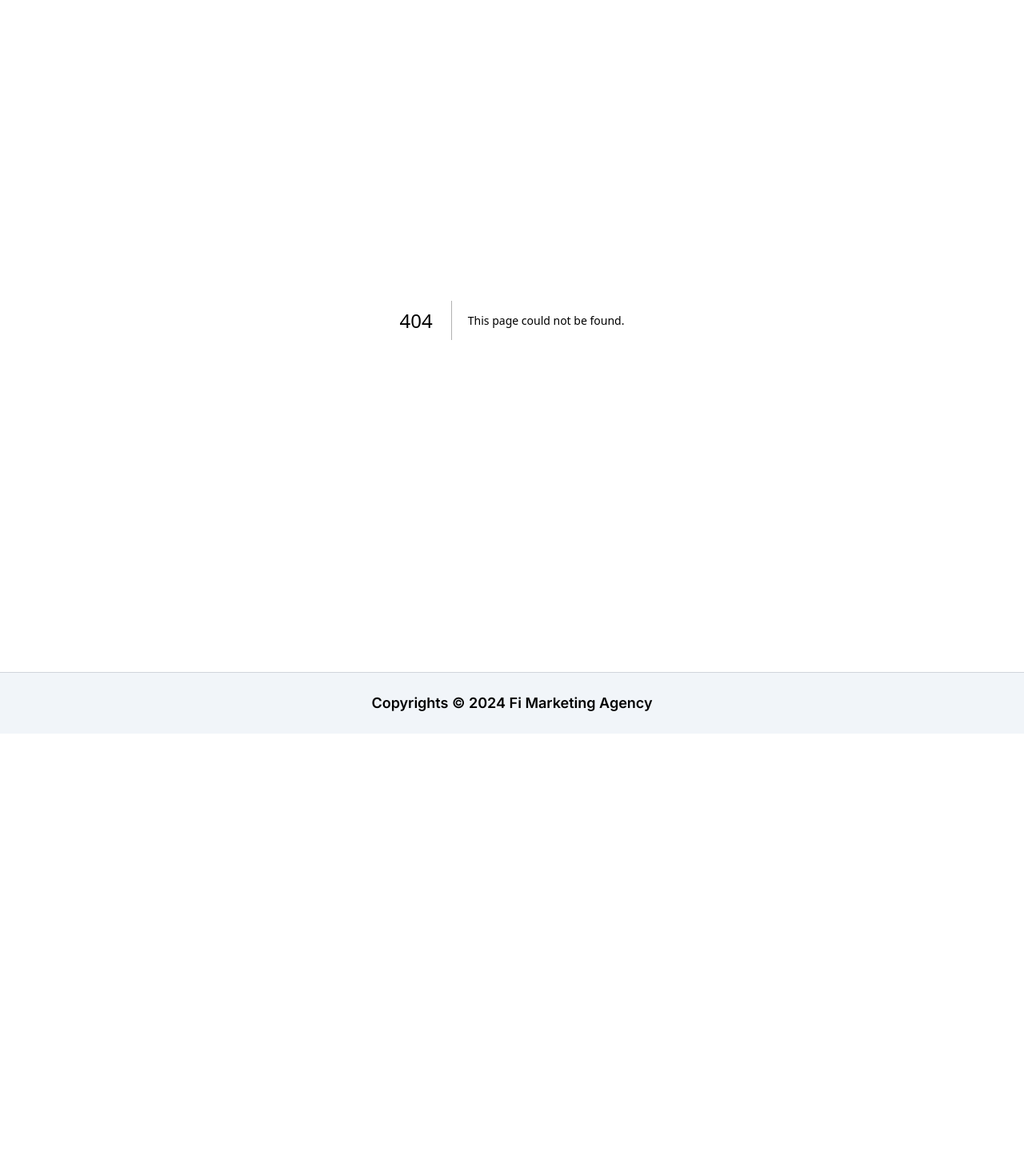
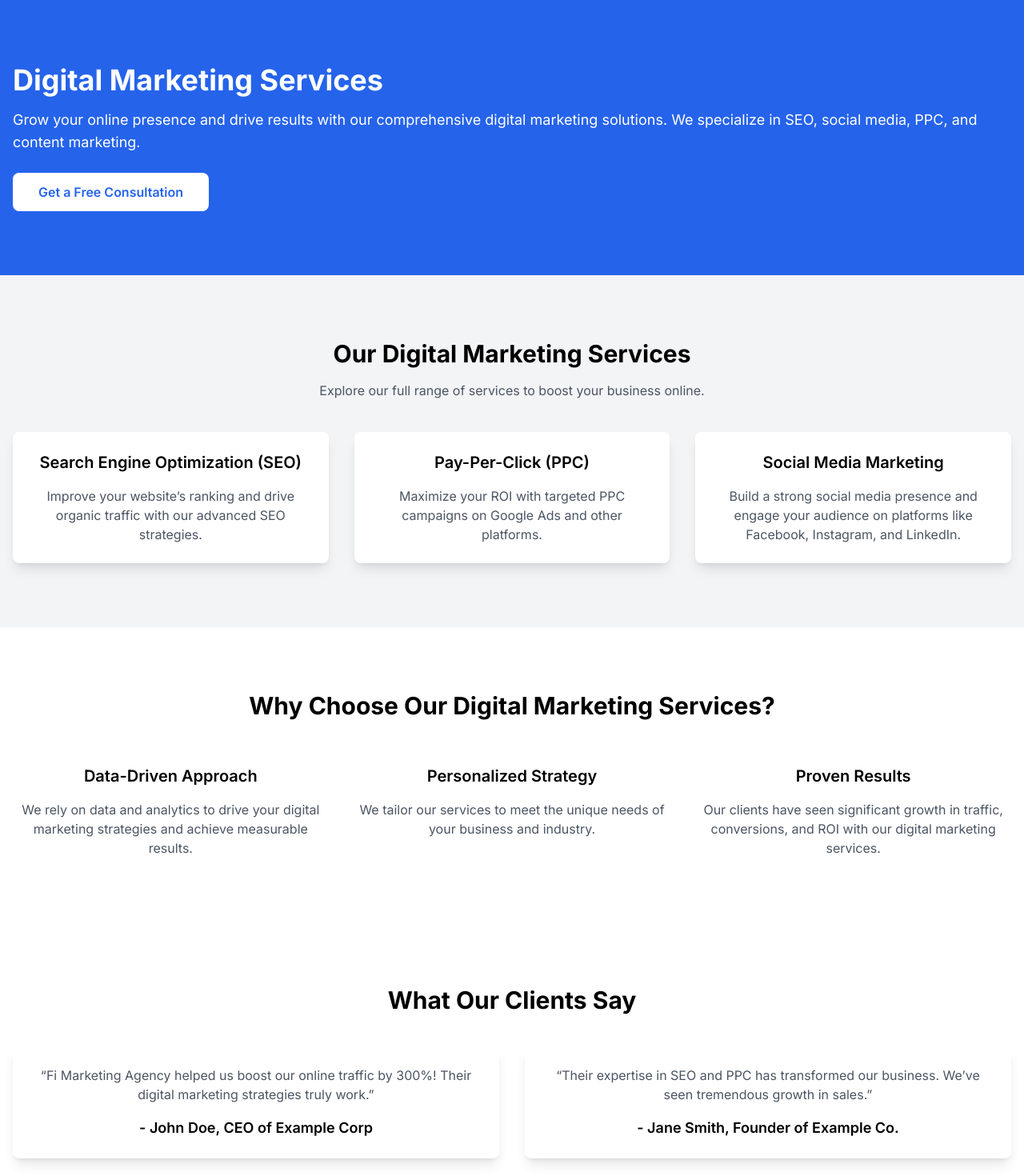
Before and after one commit to hamzaq453/fi-agency, a Next.js app: page /dm in a window 1280 px wide. Before the commit this address had no page. Shown: the top 1470 px of the page at 80% size. Before the commit the page ends 917 px from the top, so only its background shows below. Built offline with nearby package versions, Linux system fonts and the light colour scheme.

Commit message:
dm detail page, footer

```diff
--- a/src/app/components/Footer.tsx
+++ b/src/app/components/Footer.tsx
@@ -4,7 +4,7 @@ export default function Footer() {
   return (
     <footer className="bg-slate-100 text-black py-6 mt-10 border-t border-gray-300 shadow-lg">
       <div className="container mx-auto text-center ">
-        <p className="text-lg font-semibold">Copyrights &copy; {new Date().getFullYear()} Fi Marketing Agency</p>
+        <p className="text-lg font-semibold">Copyrights &copy; {new Date().getFullYear()} FI Marketing Agency</p>
 
       </div>
     </footer>
--- /dev/null
+++ b/src/app/components/Quicklinks.tsx
@@ -0,0 +1,93 @@
+import React from "react";
+import Image from "next/image";
+import { FaTwitter, FaFacebook, FaInstagram, FaLinkedin, FaWhatsapp } from "react-icons/fa";
+import Link from "next/link";
+
+function Footer() {
+  return (
+    <footer className="flex lg:flex-row flex-col py-20 gap-10 ml-8">
+      {/* one */}
+      <div className="flex flex-col flex-1 gap-5">
+        <h1 className="font-bold text-2xl">FI Marketing Agency</h1>
+        {/* <Image
+          src="/Logo.png"
+          alt="Picture of the author"
+          width={150}
+          height={150}
+          className=""
+        /> */}
+
+        <p className="leading-7  [&:not(:first-child)]:mt-0 mb-4">
+        A full-service marketing agency dedicated to growing brands and providing innovative marketing solutions.
+        </p>
+
+        <div className="flex flex-row gap-5">
+        <Link href="https://www.instagram.com/fi_marketing_agency?utm_source=ig_web_button_share_sheet&igsh=ZDNlZDc0MzIxNw==" target="_blank" className="flex flex-col items-center">
+        <div className="bg-gray-200 rounded-lg h-10 w-10 flex justify-center items-center">
+          <FaInstagram className="h-6 w-6" />
+        </div>
+        </Link>
+        <Link href="https://wa.me/923204619431" className="flex flex-col items-center" target="_blank">
+        <div className="bg-gray-200 rounded-lg h-10 w-10 flex justify-center items-center">
+          <FaWhatsapp className="h-6 w-6" />
+        </div>
+          </Link>
+
+          <Link href="https://www.linkedin.com/company/fi-marketing-agency/" target="_blank">
+        <div className="bg-gray-200 rounded-lg h-10 w-10 flex justify-center items-center">
+          <FaLinkedin className="h-6 w-6" />
+        </div>
+        </Link>
+      </div>
+
+        </div>
+
+
+
+      {/* two */}
+      <div className="flex-1">
+        <ul className="ml-6  [&>li]:mt-2 flex flex-col gap-2">
+        <li className="text-xl font-bold">Company</li>
+        <li>About</li>
+        <li>Terms of Use</li>
+        <li>Privacy Policy</li>
+      </ul>
+      </div>
+
+      {/* three */}
+      <div className="flex-1">
+        <ul className="ml-6  [&>li]:mt-2 flex flex-col gap-2">
+        <li className="text-xl font-bold">Support</li>
+        <li>Lifetime Support</li>
+        <li>24h Chat Service</li>
+      </ul>
+      </div>
+
+      {/* FOur */}
+      <div className="flex-1">
+        <ul className="ml-6  [&>li]:mt-2 flex flex-col gap-2">
+        <li className="text-xl font-bold">Contact</li>
+        <li>
+          <Link href="https://wa.me/923204619431" className=" hover:text-gray-900" target="_blank">
+          Whatsapp
+          </Link>
+        </li>
+        <li>
+          <Link href="mailto:fimarketingagency01@gmail.com">
+          Gmail
+          </Link>
+        </li>
+        <li>
+          <Link href="https://www.instagram.com/fi_marketing_agency?utm_source=ig_web_button_share_sheet&igsh=ZDNlZDc0MzIxNw==" target="_blank">
+          Instagram
+          </Link>
+        </li>
+      </ul>
+      </div>
+
+    </footer>
+
+  );
+}
+
+export default Footer;
--- a/src/app/components/Services.tsx
+++ b/src/app/components/Services.tsx
@@ -5,6 +5,7 @@ import WebDevelopmentIcon from '../../../public/WEBDEV.png';
 import GraphicDesigningIcon from '../../../public/GD.png';
 import SocialMediaManagementIcon from '../../../public/SMM.png';
 import VideoAdsIcon from '../../../public/VideoAds.jpg'
+import Link from 'next/link';
 
 export default function Services() {
     const services = [
@@ -12,7 +13,7 @@ export default function Services() {
             title: 'Digital Marketing',
             description: 'Boost your online presence with our expert digital marketing strategies.',
             icon: DigitalMarketingIcon,
-            link: "/dmdetails"
+            link: "/dm"
         },
         {
             title: 'Web Development',
@@ -55,9 +56,9 @@ export default function Services() {
                             </div>
                             <h3 className="text-2xl font-semibold text-gray-900 mb-4">{service.title}</h3>
                             <p className="text-gray-700 mb-4">{service.description}</p>
-                            {/* <Link href={service.link}>
+                            <Link href={service.link}>
                                 <p className="text-red-500 font-bold transition-colors hover:text-red-700">Learn More</p>
-                            </Link> */}
+                            </Link>
                         </div>
                     ))}
                 </div>
--- /dev/null
+++ b/src/app/dm/page.tsx
@@ -0,0 +1,138 @@
+"use client"
+
+import { Button } from '@/components/ui/button';
+import Head from 'next/head';
+import QuoteFormModal from '../components/QuoteFormModal';
+import { useState } from 'react';
+
+export default function DMPage() {
+  const [isModalOpen, setIsModalOpen] = useState(false);
+
+  const openModal = () => {
+    setIsModalOpen(true);
+  };
+
+  const closeModal = () => {
+    setIsModalOpen(false);
+  };
+
+  return (
+    <div>
+      <Head>
+        <title>Digital Marketing Services | Fi Marketing Agency</title>
+        <meta
+          name="description"
+          content="Boost your business with our tailored digital marketing services, including SEO, PPC, Social Media Marketing, and more. Contact us today!"
+        />
+      </Head>
+
+      {/* Hero Section */}
+      <section className="bg-blue-600 text-white py-20">
+        <div className="container mx-auto px-4">
+          <h1 className="text-4xl font-bold">Digital Marketing Services</h1>
+          <p className="mt-4 text-lg">
+            Grow your online presence and drive results with our comprehensive digital marketing solutions. We specialize in SEO, social media, PPC, and content marketing.
+          </p>
+          <a href="#contact" className="mt-6 inline-block bg-white text-blue-600 font-semibold py-3 px-8 rounded-lg">
+            Get a Free Consultation
+          </a>
+        </div>
+      </section>
+
+      {/* Services Offered Section */}
+      <section className="py-20 bg-gray-100">
+        <div className="container mx-auto px-4 text-center">
+          <h2 className="text-3xl font-bold">Our Digital Marketing Services</h2>
+          <p className="mt-4 text-gray-600">
+            Explore our full range of services to boost your business online.
+          </p>
+          <div className="mt-10 grid grid-cols-1 md:grid-cols-3 gap-8">
+            <div className="bg-white shadow-lg p-6 rounded-lg">
+              <h3 className="text-xl font-semibold">Search Engine Optimization (SEO)</h3>
+              <p className="mt-4 text-gray-600">
+                Improve your website’s ranking and drive organic traffic with our advanced SEO strategies.
+              </p>
+            </div>
+            <div className="bg-white shadow-lg p-6 rounded-lg">
+              <h3 className="text-xl font-semibold">Pay-Per-Click (PPC)</h3>
+              <p className="mt-4 text-gray-600">
+                Maximize your ROI with targeted PPC campaigns on Google Ads and other platforms.
+              </p>
+            </div>
+            <div className="bg-white shadow-lg p-6 rounded-lg">
+              <h3 className="text-xl font-semibold">Social Media Marketing</h3>
+              <p className="mt-4 text-gray-600">
+                Build a strong social media presence and engage your audience on platforms like Facebook, Instagram, and LinkedIn.
+              </p>
+            </div>
+          </div>
+        </div>
+      </section>
+
+      {/* Benefits Section */}
+      <section className="py-20">
+        <div className="container mx-auto px-4 text-center">
+          <h2 className="text-3xl font-bold">Why Choose Our Digital Marketing Services?</h2>
+          <div className="mt-10 grid grid-cols-1 md:grid-cols-3 gap-8">
+            <div>
+              <i className="fas fa-chart-line text-4xl text-blue-600"></i>
+              <h3 className="mt-4 text-xl font-semibold">Data-Driven Approach</h3>
+              <p className="mt-4 text-gray-600">
+                We rely on data and analytics to drive your digital marketing strategies and achieve measurable results.
+              </p>
+            </div>
+            <div>
+              <i className="fas fa-user-friends text-4xl text-blue-600"></i>
+              <h3 className="mt-4 text-xl font-semibold">Personalized Strategy</h3>
+              <p className="mt-4 text-gray-600">
+                We tailor our services to meet the unique needs of your business and industry.
+              </p>
+            </div>
+            <div>
+              <i className="fas fa-award text-4xl text-blue-600"></i>
+              <h3 className="mt-4 text-xl font-semibold">Proven Results</h3>
+              <p className="mt-4 text-gray-600">
+                Our clients have seen significant growth in traffic, conversions, and ROI with our digital marketing services.
+              </p>
+            </div>
+          </div>
+        </div>
+      </section>
+
+
+
+      {/* Testimonials Section */}
+      <section className="py-20">
+        <div className="container mx-auto px-4 text-center">
+          <h2 className="text-3xl font-bold">What Our Clients Say</h2>
+          <div className="mt-10 grid grid-cols-1 md:grid-cols-2 gap-8">
+            <div className="bg-white shadow-lg p-6 rounded-lg">
+              <p className="text-gray-600">
+                “Fi Marketing Agency helped us boost our online traffic by 300%! Their digital marketing strategies truly work.”
+              </p>
+              <p className="mt-4 text-lg font-semibold">- John Doe, CEO of Example Corp</p>
+            </div>
+            <div className="bg-white shadow-lg p-6 rounded-lg">
+              <p className="text-gray-600">
+                “Their expertise in SEO and PPC has transformed our business. We’ve seen tremendous growth in sales.”
+              </p>
+              <p className="mt-4 text-lg font-semibold">- Jane Smith, Founder of Example Co.</p>
+            </div>
+          </div>
+        </div>
+      </section>
+
+      {/* Call to Action Section */}
+      <section id="contact" className="bg-blue-600 text-white py-20">
+        <div className="container mx-auto px-4 text-center">
+          <h2 className="text-3xl font-bold">Ready to Grow Your Business?</h2>
+          <p className="mt-4">Contact us today and get a free consultation for your digital marketing strategy.</p>
+          <Button onClick={openModal} className="px-8 sm:px-12 py-2 sm:py-3 transform bg-red-600 text-white font-semibold transition duration-500 hover:scale-110 hover:bg-red-600">
+            Get A Quote
+          </Button>
+        </div>
+      </section>
+      <QuoteFormModal isOpen={isModalOpen} onClose={closeModal} />
+    </div>
+  );
+}
--- a/src/app/page.tsx
+++ b/src/app/page.tsx
@@ -3,6 +3,7 @@ import Brands from "./components/Brands";
 import Contact from "./components/Contact";
 import HeroSection from "./components/Hero";
 import Navbar from "./components/Navbar";
+import Quicklinks from "./components/Quicklinks";
 import Services from "./components/Services";
 
 
@@ -27,6 +28,10 @@ export default function Home() {
             <section id="contact" className="min-h-screen flex items-center justify-center">
                 <Contact />
             </section>
+
+            <section>
+                <Quicklinks/>
+            </section>
         </div>
     </main>
   );
```
